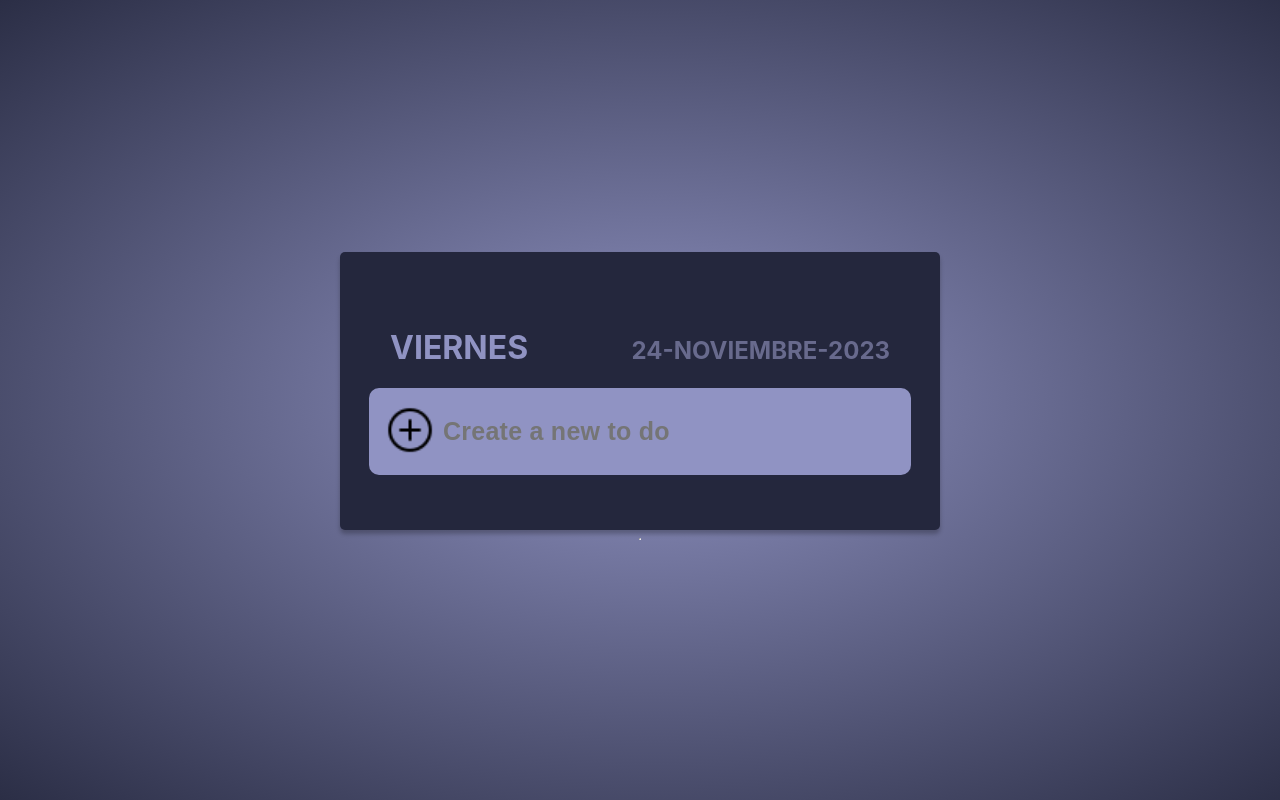
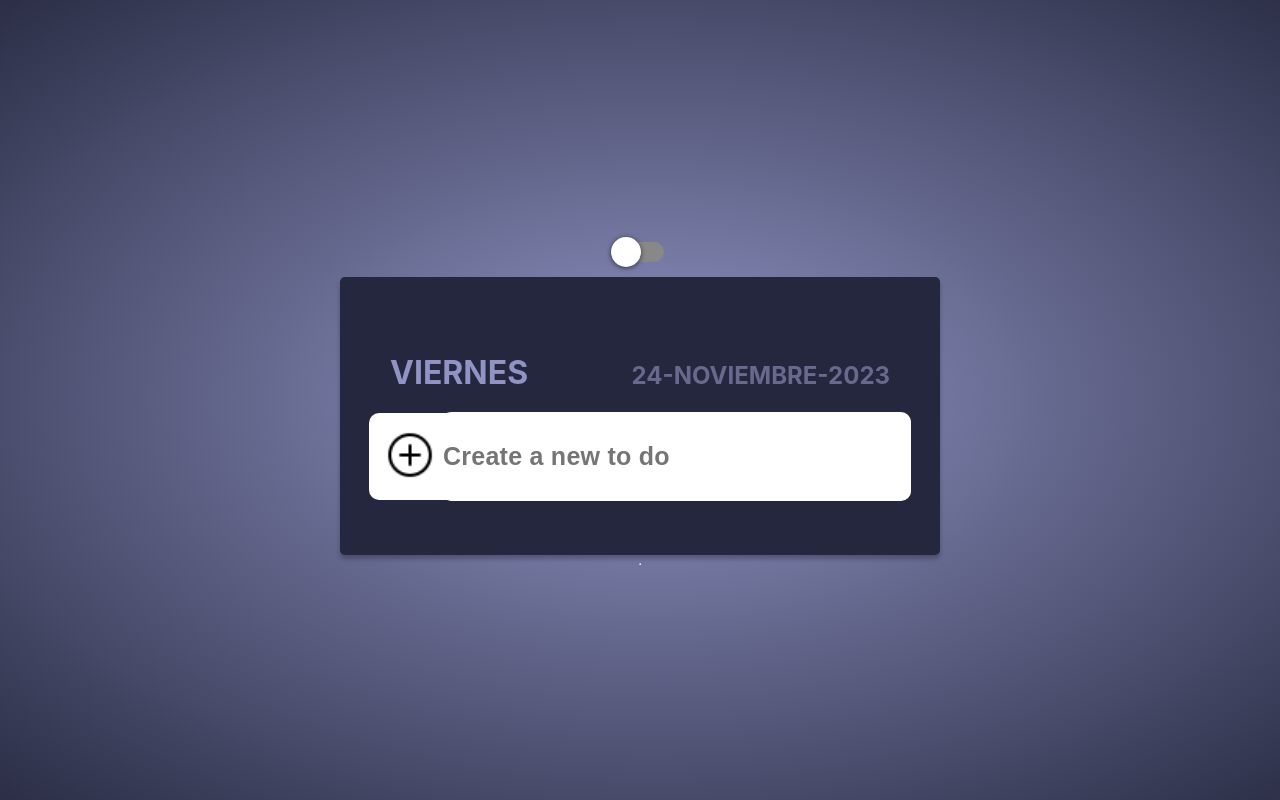
Before and after one commit to SabriLu11/AP-React-UTN-Grupo1, a React (Create React App) app: page / in a window 1280 px wide. Built offline with nearby package versions, Linux system fonts and the light colour scheme.

Commit message:
dark mode

```diff
--- a/src/App.css
+++ b/src/App.css
@@ -2,6 +2,7 @@
   --violetaOscuro : #171723;
   --violetaMedio: #24273d;
   --violetaClaro : #9093C3;
+  --blanco: #ebebeb;
 }
 
 /*---- Container general view ----*/
@@ -27,3 +28,28 @@
   justify-content: center;
   align-items:center;
 }
+
+
+/* Switch */
+.react-switch {
+  vertical-align: middle;
+  margin-left: 4px;
+  margin: 10px;
+  float: inline-end;
+}
+
+/* Theme - Dark /Ligth */
+#Dark{
+  background: radial-gradient(79.55% 73.87% at 51.2% 50%, #9093C3 0%, #24273D 100%);
+  }
+
+
+
+#Light{
+  background: radial-gradient(79.55% 73.87% at 51.2% 50%, #24273D 0%,#9093C3  100%);
+
+  }
+
+  #formLight{
+    background: var(--blanco);
+  }
--- a/src/App.jsx
+++ b/src/App.jsx
@@ -1,37 +1,59 @@
-import { useState } from 'react';
-import './App.css';
-import MyDate from './Components/Date/MyDate';
-import TaskForm from './Components/TaskForm/TaskForm';
+import { useState } from "react";
+import "./App.css";
+import MyDate from "./Components/Date/MyDate";
+import TaskForm from "./Components/TaskForm/TaskForm";
+import { useThemeContext } from "./context/ThemeContext";
+import ReactSwitch from "react-switch";
 
 function App() {
+  const [list, setList] = useState([]);
+  const [value, setValue] = useState();
 
-  const [list, setList] = useState([])
-  const [value, setValue] = useState()
+  //manejo del estado del tema
+  const { contextTheme, setContextTheme } = useThemeContext();
+  const [checked, setChecked] = useState(false);
 
+  const handleSwitch = (nextChecked) => {
+    setContextTheme((state) => (state === "Light" ? "Dark" : "Light"));
+    setChecked(nextChecked);
+  };
 
   //funciones para manejar los botones
   const handleAdd = () => {
-    setList([...list, value])
-    setValue("")
-    console.log(value)
-    console.log(list)
-  }
+    setList([...list, value]);
+    setValue("");
+  };
 
   const handleDelete = (tarea) => {
-    setList(list.filter(x => x !== tarea))
-  }
-
+    setList(list.filter((x) => x !== tarea));
+  };
 
   return (
     <>
-       <div className="containerApp">
-        <div className="headerForm">
+      <div className="containerApp" id={contextTheme}>
+        <ReactSwitch
+          onChange={handleSwitch}
+          checked={checked}
+          onColor="#9093C3"
+          onHandleColor="#24273d"
+          handleDiameter={30}
+          uncheckedIcon={true}
+          checkedIcon={false}
+          boxShadow="0px 1px 5px rgba(0, 0, 0, 0.6)"
+          activeBoxShadow="0px 0px 1px 10px rgba(0, 0, 0, 0.2)"
+          height={20}
+          width={48}
+
+          className="react-switch"
+          id="material-switch"
+        />
+
+        <div className="headerForm" id={`form${contextTheme}`}>
           <MyDate />
-          <TaskForm value={value} handleAdd={handleAdd} setValue= {setValue}/>
+          <TaskForm value={value} handleAdd={handleAdd} setValue={setValue} />
         </div>
         <hr />
-        {
-          list.map((tarea) => {
+        {list.map((tarea) => {
           return (
             <li key={tarea}>
               <input type="checkbox" />
@@ -39,12 +61,10 @@ function App() {
               <button onClick={() => handleDelete(tarea)}>x</button>
             </li>
           );
-          })
-        }
+        })}
       </div>
     </>
   );
 }
 
-
 export default App;
--- a/src/Components/Date/MyDate.css
+++ b/src/Components/Date/MyDate.css
@@ -3,6 +3,7 @@
     --violetaMedio: #24273d;
     --violetaClaro : #9093C3;
     --VioletaGrisaceo: #686A8D;
+    --blanco: #ebebeb;
   }
 
 .date-container{
@@ -20,3 +21,14 @@ h1{
 h2{
     color: var(--VioletaGrisaceo);
 }
+
+
+/* Agrega estilos específicos para el tema Dark */
+
+
+  /* Agrega estilos específicos para el tema Light */
+
+  .form.Light {
+    background: white;
+    color: var(--violetaClaro);
+  }
--- a/src/Components/Date/MyDate.jsx
+++ b/src/Components/Date/MyDate.jsx
@@ -1,14 +1,35 @@
-import './MyDate.css';
+import "./MyDate.css";
 
-function MyDate(){
+function MyDate() {
   const currentDate = new Date();
 
-        const daysOfTheWeek = ["Domingo", "Lunes", "Martes", "Miércoles", "Jueves", "Viernes", "Sábado"];
+  const daysOfTheWeek = [
+    "Domingo",
+    "Lunes",
+    "Martes",
+    "Miércoles",
+    "Jueves",
+    "Viernes",
+    "Sábado",
+  ];
   const day = daysOfTheWeek[currentDate.getDay()];
 
   const dayNumber = currentDate.getDate();
 
-        const monthsOfYear = ["Enero", "Febrero", "Marzo", "Abril", "Mayo", "Junio", "Julio", "Agosto", "Septiembre", "Octubre", "Noviembre", "Diciembre"]
+  const monthsOfYear = [
+    "Enero",
+    "Febrero",
+    "Marzo",
+    "Abril",
+    "Mayo",
+    "Junio",
+    "Julio",
+    "Agosto",
+    "Septiembre",
+    "Octubre",
+    "Noviembre",
+    "Diciembre",
+  ];
   const month = monthsOfYear[currentDate.getMonth()];
 
   const year = currentDate.getFullYear();
@@ -17,10 +38,10 @@ function MyDate(){
     <>
       <div className="date-container">
         <h1>{day}</h1>
-            <h2>{dayNumber}-{month}-{year}</h2>
+        <h2>
+          {dayNumber}-{month}-{year}
+        </h2>
       </div>
-
-
     </>
   );
 }
--- a/src/Components/TaskForm/TaskForm.css
+++ b/src/Components/TaskForm/TaskForm.css
@@ -34,3 +34,12 @@
   img{
     width: 50px;
   }
+
+
+
+
+/* Theme - Dark /Ligth */
+.form.Dark{
+  background: var(--violetaClaro);
+  color:var(--violetaOscuro)
+}
--- a/src/Components/TaskForm/TaskForm.jsx
+++ b/src/Components/TaskForm/TaskForm.jsx
@@ -1,12 +1,17 @@
+import { useThemeContext } from '../../context/ThemeContext';
 import './TaskForm.css';
 
 const TaskForm = ({ value, handleAdd, setValue }) => {
+    //manejo del tema
+    const {contextTheme} = useThemeContext()
+    const themeClass = contextTheme === 'Dark' ? 'Dark' : 'Light';
+
     return (
-    <div className="form">
+    <div className= {`form ${themeClass}`} >
         <button onClick={handleAdd}>
             <img src='.././btn-add.png' alt='add button' />
         </button>
-        <input value={value} onChange={(e) => setValue(e.target.value)} placeholder='Create a new to do'/>
+        <input className= {`form ${themeClass}`} value={value} onChange={(e) => setValue(e.target.value)} placeholder='Create a new to do'/>
     </div>
     );
   };
--- /dev/null
+++ b/src/context/ThemeContext.jsx
@@ -0,0 +1,20 @@
+import { createContext, useState, useContext } from "react";
+
+export const ThemeContext = createContext();
+
+export const ThemeContextProvider = ({ children }) => {
+
+  const [contextTheme, setContextTheme] = useState("Ligth");
+
+  const values = { contextTheme, setContextTheme };
+  return (
+    <ThemeContext.Provider value = {values}>
+      {children}
+    </ThemeContext.Provider>
+  );
+};
+
+export const useThemeContext = () => {
+  const context = useContext(ThemeContext);
+  return context;
+};
--- a/src/index.js
+++ b/src/index.js
@@ -2,16 +2,13 @@ import React from 'react';
 import ReactDOM from 'react-dom/client';
 import './index.css';
 import App from './App';
-import reportWebVitals from './reportWebVitals';
+import { ThemeContextProvider } from './context/ThemeContext';
+
 
 const root = ReactDOM.createRoot(document.getElementById('root'));
 root.render(
-  <React.StrictMode>
+
+  <ThemeContextProvider>
     <App />
-  </React.StrictMode>
+    </ThemeContextProvider>
 );
-
-// If you want to start measuring performance in your app, pass a function
-// to log results (for example: reportWebVitals(console.log))
-// or send to an analytics endpoint. Learn more: https://bit.ly/CRA-vitals
-reportWebVitals();
--- a/src/reportWebVitals.js
+++ /dev/null
@@ -1,13 +0,0 @@
-const reportWebVitals = onPerfEntry => {
-  if (onPerfEntry && onPerfEntry instanceof Function) {
-    import('web-vitals').then(({ getCLS, getFID, getFCP, getLCP, getTTFB }) => {
-      getCLS(onPerfEntry);
-      getFID(onPerfEntry);
-      getFCP(onPerfEntry);
-      getLCP(onPerfEntry);
-      getTTFB(onPerfEntry);
-    });
-  }
-};
-
-export default reportWebVitals;
```
Also changed, not shown: src/setupTests.js (deleted, +0 -5 lines), 1 other file (tests, documents, lock files or other folders). Lines whose indentation alone changed are shown as unchanged.
